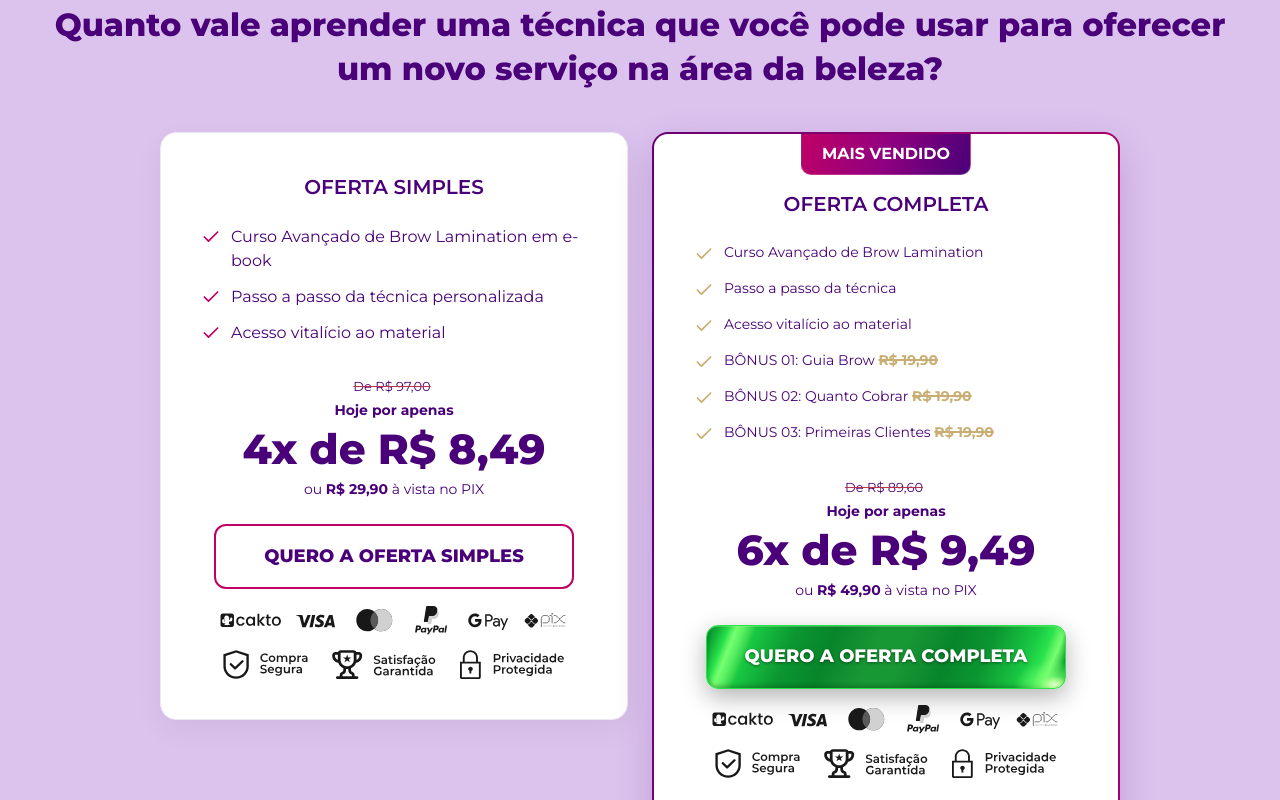
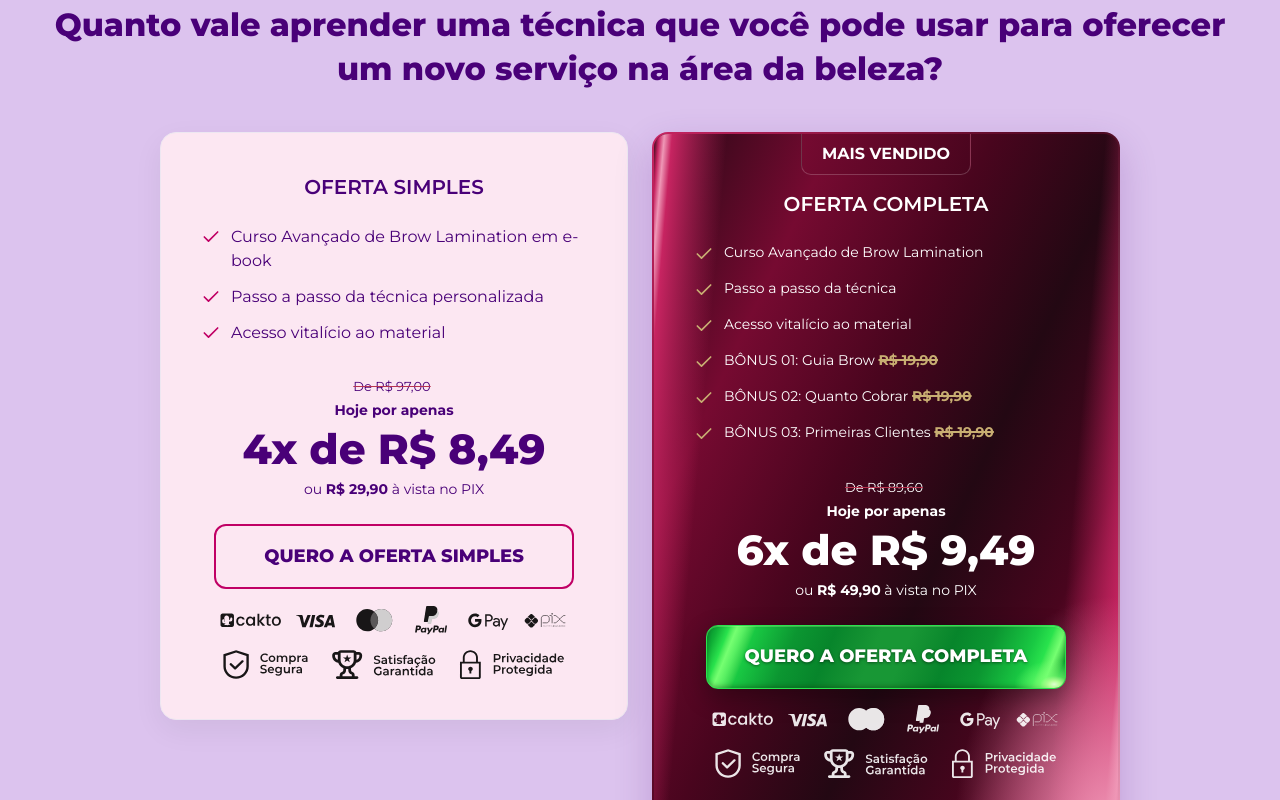
Before and after one commit to lupitavun10-netizen/projeto-01, a React (Vite) app: page / in a window 1280 px wide. Shown: the part 4960-5760 px from the top of the page. Built offline with nearby package versions, Linux system fonts and the light colour scheme.

Commit message:
Publica oferta completa vinho metalizada estatica e oferta simples rosa claro

```diff
--- a/src/styles/index.css
+++ b/src/styles/index.css
@@ -260,3 +260,12 @@ button:focus-visible,a:focus-visible { outline:3px solid var(--cta-color); outli
 .bonuses-section .bonus .bonus-benefit { color:var(--text-on-dark); }
 .bonuses-section .bonus .card-tag { background:var(--headline-highlight-gold); color:var(--headline-highlight-text); border:0; padding:6px 12px; border-radius:8px; }
 .bonuses-section .bonus > s { color:var(--bonus-card-accent); }
+
+/* Separate soft simple offer from the luminous metallic complete offer. */
+.offers-section .offer-card:not(.featured) { background:var(--offer-simple-pink); }
+.offers-section .offer-card.featured { background:radial-gradient(ellipse at 98% 100%,var(--complete-card-glint) 0%,transparent 24%) padding-box,linear-gradient(95deg,transparent 0%,var(--complete-card-pink) 1%,var(--complete-card-glint) 2%,var(--complete-card-pink) 3.5%,transparent 14%,transparent 86%,var(--complete-card-pink) 97%,var(--complete-card-glint) 99%,transparent 100%) padding-box,linear-gradient(115deg,var(--complete-card-shadow) 0%,var(--complete-card-magenta) 23%,var(--complete-card-wine) 43%,var(--complete-card-shadow) 61%,var(--complete-card-wine) 79%,var(--complete-card-pink) 100%) padding-box,linear-gradient(120deg,var(--complete-card-pink),var(--complete-card-wine),var(--complete-card-glint)) border-box; color:var(--text-on-dark); animation:none; }
+.offers-section .offer-card.featured h3,.offers-section .offer-card.featured p,.offers-section .offer-card.featured .feature-list,.offers-section .offer-card.featured .feature-list li,.offers-section .offer-card.featured .price,.offers-section .offer-card.featured .price strong,.offers-section .offer-card.featured .price b,.offers-section .offer-card.featured .price-before,.offers-section .offer-card.featured .price-before s { color:var(--text-on-dark); }
+.offers-section .offer-card.featured .offer-action img { filter:brightness(0) invert(1); }
+
+/* Static wine and pink finish, matching the supplied metallic references. */
+.offers-section .offer-card.featured .offer-badge { background:linear-gradient(110deg,var(--complete-card-magenta),var(--complete-card-wine)); }
```
